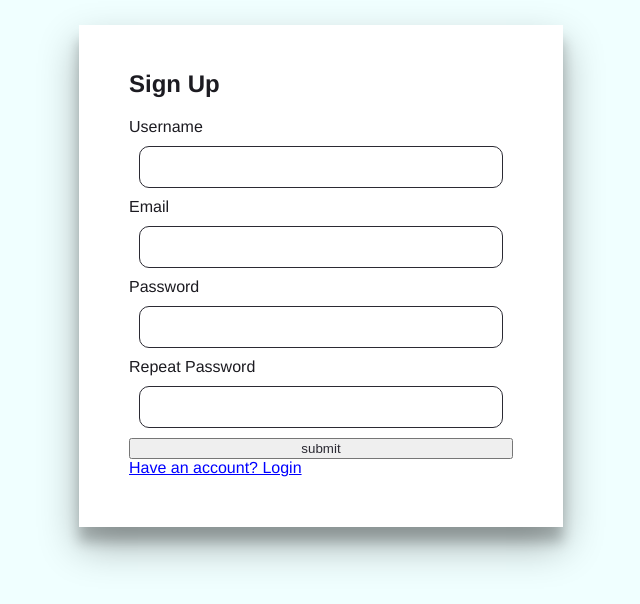
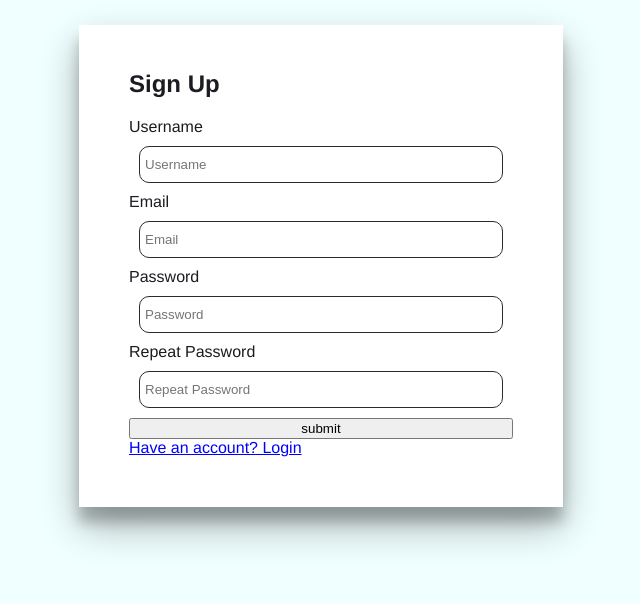
Before and after one commit to belal7ahmd/To-Do_List_web, a website: page frontend/signup/signup.html in a window 1280 px wide. Shown: the whole page, without its empty margins (305-945 px from the left). Drawn offline with Linux system fonts and the light colour scheme.

Commit message:
some small changes

```diff
--- a/frontend/dashboard/dashboard_style.css
+++ b/frontend/dashboard/dashboard_style.css
@@ -37,6 +37,7 @@ body{
 .todoDiv:hover{
     background-color: #7df9ff;
 }
+
 .checked{
     background-color: #7df9ff;
     box-shadow:none;
--- a/frontend/login/login_style.css
+++ b/frontend/login/login_style.css
@@ -13,17 +13,18 @@ body{
     margin: 0
 }
 
-textarea{
+.input{
     resize: none;
     border-radius: 10px;
     background-color:#ffffff;
     border:solid #2b2a33 1px;
     margin: 10px;
     padding: 5px;
+    height: 25px;
 }
 
-input{
-    color:#2b2a33
+input.text{
+    color:#2b2a33;
 }
 
 #myform{
--- a/frontend/signup/signup.html
+++ b/frontend/signup/signup.html
@@ -13,16 +13,16 @@
         <h2 class="text">Sign Up</h2>
 
         <label class="text" for="username">Username</label>
-        <textarea name="username" id="username",placeholder="Username"></textarea>
+        <input type="text" class="input" name="username" id="username" placeholder="Username">
 
         <label class="text" for="email">Email</label>
-        <textarea name="email" id="email",placeholder="Email"></textarea>
+        <input type="email" class="input" name="email" id="email" placeholder="Email">
 
         <label class="text" for="password">Password</label>
-        <textarea name="password" id="password",placeholder="Password"></textarea>
+        <input type="password" class="input" name="password" id="password"placeholder="Password">
 
         <label class="text" for="repeat_password">Repeat Password</label>
-        <textarea name="repeat_password" id="repeat_password",placeholder="Repeat Password"></textarea>
+        <input type="password" class="input" name="repeat_password" id="repeat_password" placeholder="Repeat Password">
 
         <input type="submit" value="submit">
 
--- a/frontend/signup/signup_style.css
+++ b/frontend/signup/signup_style.css
@@ -13,17 +13,18 @@ body{
     margin: 0
 }
 
-textarea{
+.input{
     resize: none;
     border-radius: 10px;
     background-color:#ffffff;
     border:solid #2b2a33 1px;
     margin: 10px;
     padding: 5px;
+    height: 25px;
 
 }
 
-input{
+input.text{
     color:#2b2a33
 }
 
```
Also changed, not shown: frontend/index.html (+7 -3 lines), frontend/login/login.html (+2 -2 lines), frontend/style.css (added, +23 -0 lines).
